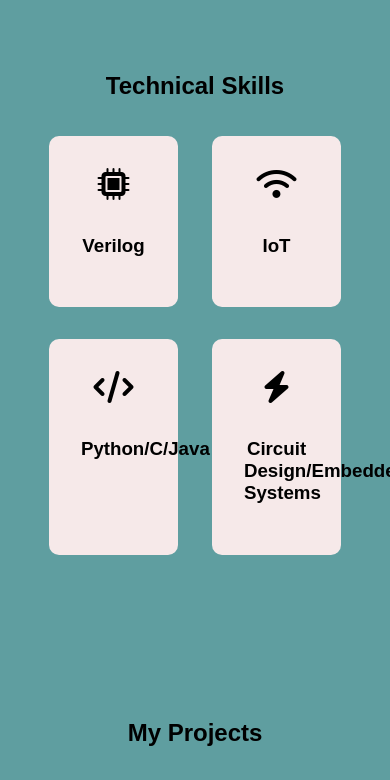
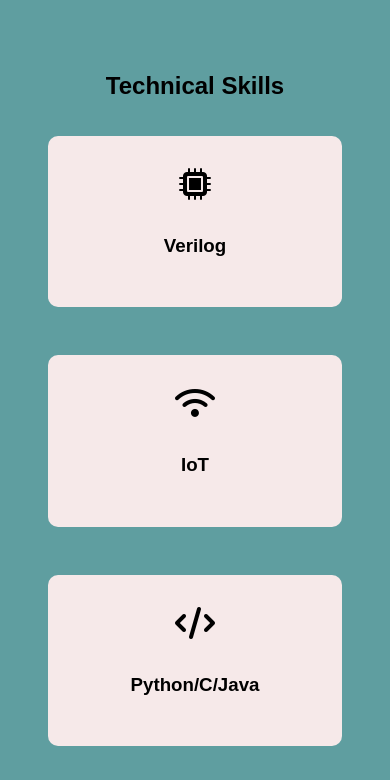
Before and after one commit to bilu007/portfolio, a plain HTML site: page index.html in a window 390 px wide. Shown: the part 1480-2260 px from the top of the page. Drawn offline with nearby package versions, Linux system fonts and the light colour scheme.

Commit message:
Update styles.css

```diff
--- a/styles.css
+++ b/styles.css
@@ -117,15 +117,17 @@ nav ul li a {
 
 .skills-grid {
     display: flex;
-    justify-content: space-around;
+    justify-content: center;
     flex-wrap: wrap;
+    gap: 1rem;
 }
 
 .skill-card {
     background: #f6e9e9;
     padding: 2rem;
     margin: 1rem;
-    width: 20%;
+    flex: 1 1 calc(50%-2rem);
+    max-width: 300px;
     border-radius: 10px;
     transition: transform 0.3s;
 }
@@ -138,7 +140,11 @@ nav ul li a {
     font-size: 2rem;
     margin-bottom: 1rem;
 }
-
+@media (max-width: 600px) {
+    .skill-card {
+        flex: 1 1 100%; /* Full width on smaller screens */
+    }
+}
 /* Projects Section */
 .projects {
     padding: 4rem 2rem;
```
